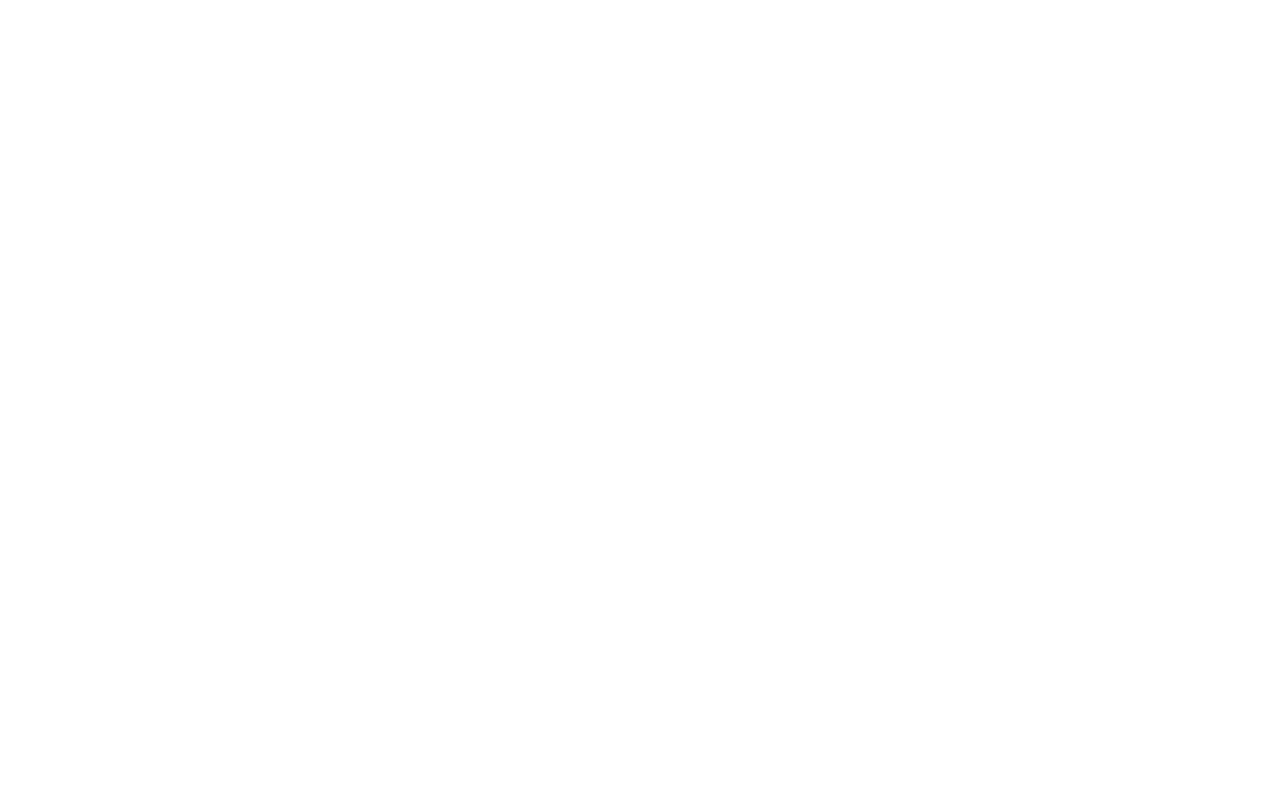
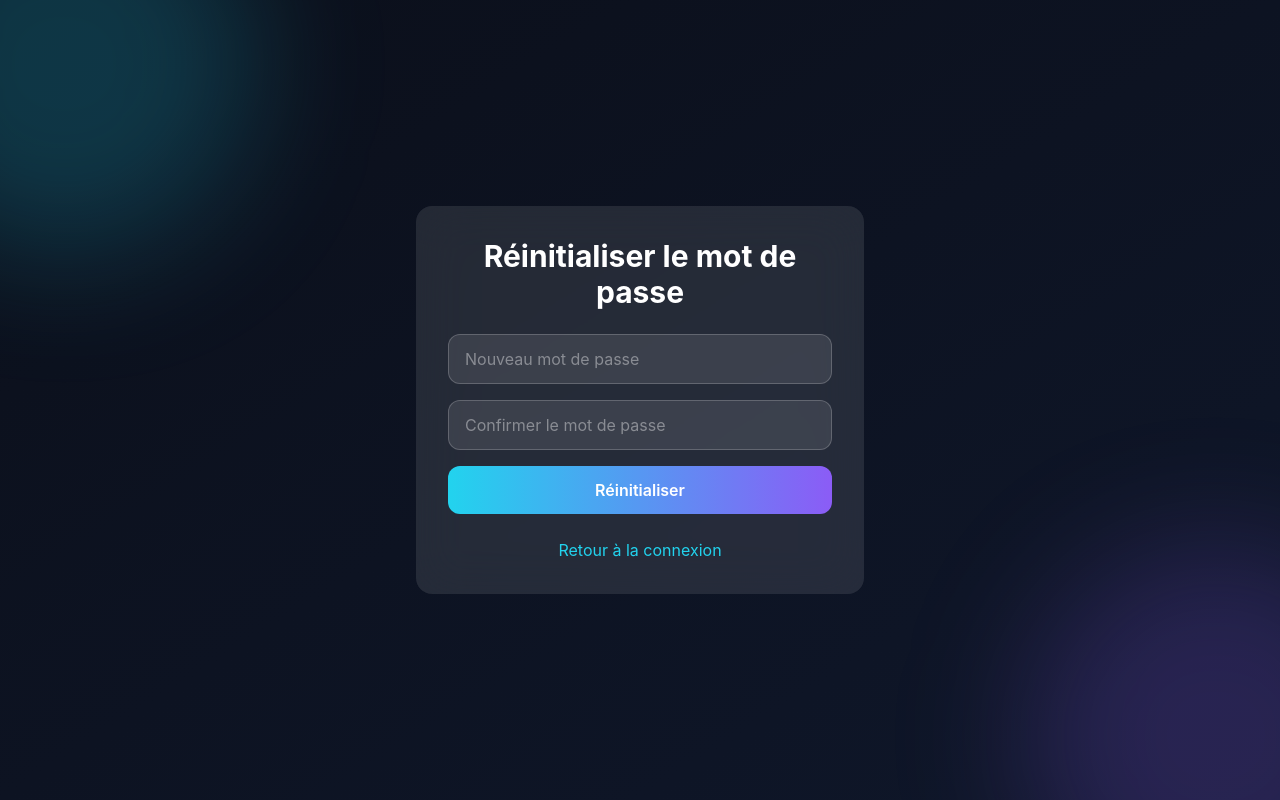
Before and after one commit to Mouhamed-Ndiaye13/projet-INDIVIDUEL-tache-21, a React (Create React App) app: page /reset-password-confirm/1/1 in a window 1280 px wide. Before the commit this address had no page. Built offline with nearby package versions, Linux system fonts and the light colour scheme.

Commit message:
tay mou nekh

```diff
--- a/src/App.jsx
+++ b/src/App.jsx
@@ -1,21 +1,35 @@
 import { BrowserRouter as Router, Routes, Route } from "react-router-dom";
+
+// Pages publiques
 import Login from "./pages/Login";
 import Register from "./pages/Register";
 import ForgotPassword from "./pages/ForgotPassword";
+import ActivateAccount from "./pages/ActivateAccount";
+import ResetPasswordConfirm from "./pages/ResetPasswordConfirm";
+
+// Pages protégées
 import Dashboard from "./pages/Dashboard";
 import Hotels from "./pages/Hotels";
+
+// Route privée
 import PrivateRoute from "./router/PrivateRoute";
 
 function App() {
   return (
     <Router>
       <Routes>
-        {/* Public */}
+        {/* 🔓 Routes publiques */}
         <Route path="/" element={<Login />} />
         <Route path="/register" element={<Register />} />
         <Route path="/forgot-password" element={<ForgotPassword />} />
 
-        {/* Protected */}
+        {/* 🔑 Activation du compte */}
+        <Route path="/activate/:uid/:token" element={<ActivateAccount />} />
+
+        {/* 🔑 Reset password */}
+        <Route path="/reset-password-confirm/:uid/:token" element={<ResetPasswordConfirm />} />
+
+        {/* 🔒 Routes protégées */}
         <Route element={<PrivateRoute />}>
           <Route path="/dashboard" element={<Dashboard />} />
           <Route path="/hotels" element={<Hotels />} />
--- /dev/null
+++ b/src/pages/ActivateAccount.jsx
@@ -0,0 +1,37 @@
+import { useEffect, useState } from "react";
+import { useParams, Link, useNavigate } from "react-router-dom";
+import api from "../services/api";
+
+export default function ActivateAccount() {
+  const { uid, token } = useParams();
+  const navigate = useNavigate();
+  const [status, setStatus] = useState("pending"); // pending, success, error
+
+  useEffect(() => {
+    const activate = async () => {
+      try {
+        await api.post("/auth/users/activation/", { uid, token });
+        setStatus("success");
+        setTimeout(() => navigate("/"), 2000);
+      } catch {
+        setStatus("error");
+      }
+    };
+    activate();
+  }, [uid, token, navigate]);
+
+  return (
+    <div className="min-h-screen flex items-center justify-center bg-gradient-to-br from-[#0b0f1a] to-[#0f172a]">
+      <div className="w-full max-w-md bg-white/10 backdrop-blur-xl p-8 rounded-2xl text-center text-white">
+        {status === "pending" && <p>Activation en cours...</p>}
+        {status === "success" && (
+          <>
+            <p className="text-green-400 mb-4">Compte activé avec succès !</p>
+            <p>Redirection vers la connexion...</p>
+          </>
+        )}
+        {status === "error" && <p className="text-red-400">Lien d’activation invalide ou expiré.</p>}
+      </div>
+    </div>
+  );
+}
--- a/src/pages/ForgotPassword.jsx
+++ b/src/pages/ForgotPassword.jsx
@@ -1,25 +1,33 @@
+import { useState } from "react";
 import { Link } from "react-router-dom";
-import { useState } from "react";
+import api from "../services/api";
 
 export default function ForgotPassword() {
   const [email, setEmail] = useState("");
+  const [loading, setLoading] = useState(false);
 
-  const handleSubmit = (e) => {
+  const handleSubmit = async (e) => {
     e.preventDefault();
-    if(email){
-      alert(`Email de réinitialisation envoyé à ${email}`);
-    } else {
-      alert("Veuillez entrer votre email");
+    if (!email) return alert("Veuillez entrer votre email");
+
+    try {
+      setLoading(true);
+      await api.post("/auth/users/reset_password/", { email });
+      alert("Email de réinitialisation envoyé !");
+      setEmail("");
+    } catch (err) {
+      const messages = Object.values(err.response?.data || {}).flat().join(" ");
+      alert(messages || "Erreur lors de l’envoi");
+    } finally {
+      setLoading(false);
     }
   };
 
   return (
     <div className="min-h-screen flex items-center justify-center bg-gradient-to-br from-[#0b0f1a] to-[#0f172a] relative overflow-hidden">
-      {/* Glow background */}
       <div className="absolute -top-32 -left-32 w-96 h-96 bg-cyan-400/20 blur-3xl rounded-full" />
       <div className="absolute -bottom-32 -right-32 w-96 h-96 bg-violet-500/20 blur-3xl rounded-full" />
 
-      {/* Card */}
       <div className="relative z-10 w-full max-w-md bg-white/10 backdrop-blur-xl border border-white/10 rounded-2xl shadow-[0_0_40px_rgba(0,0,0,0.6)] p-8">
         <h1 className="text-3xl font-extrabold text-center text-white tracking-wide mb-8">
           Mot de passe oublié
@@ -31,35 +39,19 @@ export default function ForgotPassword() {
             placeholder="Entrez votre email"
             value={email}
             onChange={(e) => setEmail(e.target.value)}
-            className="
-              w-full px-4 py-3 rounded-xl
-              bg-white/10 text-white
-              border border-white/20
-              placeholder-white/40
-              focus:outline-none focus:ring-2 focus:ring-cyan-400/60 focus:border-cyan-400
-              transition
-            "
+            className="w-full px-4 py-3 rounded-xl bg-white/10 text-white border border-white/20 placeholder-white/40 focus:outline-none focus:ring-2 focus:ring-cyan-400/60 focus:border-cyan-400 transition"
           />
 
           <button
             type="submit"
-            className="
-              w-full py-3 rounded-xl font-semibold tracking-wide
-              bg-gradient-to-r from-cyan-400 to-violet-500
-              text-white
-              hover:shadow-[0_0_30px_rgba(56,189,248,0.8)]
-              hover:scale-[1.02]
-              transition-all duration-300
-            "
+            disabled={loading}
+            className="w-full py-3 rounded-xl font-semibold tracking-wide bg-gradient-to-r from-cyan-400 to-violet-500 text-white hover:shadow-[0_0_30px_rgba(56,189,248,0.8)] hover:scale-[1.02] transition-all duration-300 disabled:opacity-50"
           >
-            Réinitialiser
+            {loading ? "Envoi..." : "Réinitialiser"}
           </button>
         </form>
 
-        <Link
-          to="/"
-          className="block text-center mt-6 text-white/70 hover:text-cyan-400 transition"
-        >
+        <Link to="/" className="block text-center mt-6 text-white/70 hover:text-cyan-400 transition">
           Retour à la connexion
         </Link>
       </div>
--- a/src/pages/Login.jsx
+++ b/src/pages/Login.jsx
@@ -1,5 +1,5 @@
 import { useState, useEffect } from "react";
-import { useNavigate, Link } from "react-router-dom";
+import { Link, useNavigate } from "react-router-dom";
 import api from "../services/api";
 
 export default function Login() {
@@ -7,15 +7,11 @@ export default function Login() {
   const [password, setPassword] = useState("");
   const [error, setError] = useState("");
   const [loading, setLoading] = useState(false);
-
   const navigate = useNavigate();
 
-  // ⚡ Redirection si déjà connecté
   useEffect(() => {
     const token = localStorage.getItem("token");
-    if (token) {
-      navigate("/dashboard", { replace: true });
-    }
+    if (token) navigate("/dashboard", { replace: true });
   }, [navigate]);
 
   const handleSubmit = async (e) => {
@@ -29,35 +25,31 @@ export default function Login() {
 
     try {
       setLoading(true);
-      const res = await api.post("/users/login/", { email, password });
-
-      // 🔐 Sauvegarde token + user
-      localStorage.setItem("token", res.data.token);
-      localStorage.setItem("user", JSON.stringify(res.data.user));
-
-      // 🔑 Redirection vers dashboard avec replace: true
+      const res = await api.post("/auth/jwt/create/", { email, password });
+      localStorage.setItem("token", res.data.access);
+      localStorage.setItem("user", JSON.stringify({ email }));
       navigate("/dashboard", { replace: true });
     } catch (err) {
-      setError(
-        err.response?.data?.error || "Erreur lors de la connexion"
-      );
+      const messages = Object.values(err.response?.data || {}).flat().join(" ");
+      setError(messages || "Erreur lors de la connexion");
     } finally {
       setLoading(false);
     }
   };
 
   return (
-    <div className="min-h-screen flex items-center justify-center bg-gradient-to-br from-[#0b0f1a] to-[#0f172a]">
-      <div className="w-full max-w-md bg-white/10 backdrop-blur-xl p-8 rounded-2xl">
-        <h1 className="text-3xl font-bold text-white text-center mb-6">
+    <div className="min-h-screen flex items-center justify-center bg-gradient-to-br from-[#0b0f1a] to-[#0f172a] relative overflow-hidden">
+      <div className="absolute -top-32 -left-32 w-96 h-96 bg-cyan-400/20 blur-3xl rounded-full" />
+      <div className="absolute -bottom-32 -right-32 w-96 h-96 bg-violet-500/20 blur-3xl rounded-full" />
+
+      <div className="relative z-10 w-full max-w-md bg-white/10 backdrop-blur-xl border border-white/10 rounded-2xl shadow-[0_0_40px_rgba(0,0,0,0.6)] p-8">
+        <h1 className="text-3xl font-extrabold text-center text-white tracking-wide mb-8">
           Connexion
         </h1>
 
-        {error && (
-          <p className="text-red-400 text-sm text-center mb-4">{error}</p>
-        )}
+        {error && <p className="text-red-400 text-sm text-center mb-4">{error}</p>}
 
-        <form className="space-y-4" onSubmit={handleSubmit}>
+        <form className="space-y-6" onSubmit={handleSubmit}>
           <input
             type="email"
             placeholder="Email"
@@ -73,12 +65,8 @@ export default function Login() {
             className="w-full px-4 py-3 rounded-xl bg-white/10 text-white border border-white/20 placeholder-white/40 focus:outline-none focus:ring-2 focus:ring-cyan-400/60 transition"
           />
 
-          {/* Lien Mot de passe oublié */}
           <div className="text-right">
-            <Link
-              to="/forgot-password"
-              className="text-cyan-400 hover:underline text-sm"
-            >
+            <Link to="/forgot-password" className="text-cyan-400 hover:underline text-sm">
               Mot de passe oublié ?
             </Link>
           </div>
@@ -86,7 +74,7 @@ export default function Login() {
           <button
             type="submit"
             disabled={loading}
-            className="w-full py-3 rounded-xl font-semibold bg-gradient-to-r from-cyan-400 to-violet-500 text-white hover:shadow-lg transition disabled:opacity-50"
+            className="w-full py-3 rounded-xl font-semibold tracking-wide bg-gradient-to-r from-cyan-400 to-violet-500 text-white hover:shadow-[0_0_30px_rgba(56,189,248,0.8)] hover:scale-[1.02] transition-all duration-300 disabled:opacity-50"
           >
             {loading ? "Connexion..." : "Se connecter"}
           </button>
--- a/src/pages/Register.jsx
+++ b/src/pages/Register.jsx
@@ -1,9 +1,8 @@
+import { useState } from "react";
 import { Link, useNavigate } from "react-router-dom";
-import { useState } from "react";
 import api from "../services/api";
 
 export default function Register() {
-  const [name, setName] = useState("");
   const [email, setEmail] = useState("");
   const [password, setPassword] = useState("");
   const [confirm, setConfirm] = useState("");
@@ -16,11 +15,10 @@ export default function Register() {
     e.preventDefault();
     setError("");
 
-    if (!name || !email || !password || !confirm) {
+    if (!email || !password || !confirm) {
       setError("Veuillez remplir tous les champs");
       return;
     }
-
     if (password !== confirm) {
       setError("Les mots de passe ne correspondent pas");
       return;
@@ -28,20 +26,12 @@ export default function Register() {
 
     try {
       setLoading(true);
-
-      // Appel API pour enregistrer l'utilisateur
-      await api.post("/users/register/", {
-        name,
-        email,
-        password,
-      });
-
-      // 🔑 Redirection vers Login avec replace: true pour bloquer le back
+      await api.post("/auth/users/", { email, password, re_password: confirm });
+      alert("Email envoyé pour confirmation. Vérifiez votre boîte mail !");
       navigate("/", { replace: true });
     } catch (err) {
-      setError(
-        err.response?.data?.error || "Erreur lors de l’inscription"
-      );
+      const messages = Object.values(err.response?.data || {}).flat().join(" ");
+      setError(messages || "Erreur lors de l’inscription");
     } finally {
       setLoading(false);
     }
@@ -49,54 +39,37 @@ export default function Register() {
 
   return (
     <div className="min-h-screen flex items-center justify-center bg-gradient-to-br from-[#0b0f1a] to-[#0f172a] relative overflow-hidden">
-      {/* Glow background */}
       <div className="absolute -top-32 -left-32 w-96 h-96 bg-cyan-400/20 blur-3xl rounded-full" />
       <div className="absolute -bottom-32 -right-32 w-96 h-96 bg-violet-500/20 blur-3xl rounded-full" />
 
-      {/* Card */}
       <div className="relative z-10 w-full max-w-md bg-white/10 backdrop-blur-xl border border-white/10 rounded-2xl shadow-[0_0_40px_rgba(0,0,0,0.6)] p-8">
         <h1 className="text-3xl font-extrabold text-center text-white tracking-wide mb-8">
           Inscription <span className="text-cyan-400">Admin</span>
         </h1>
 
-        {/* ❌ Erreur */}
-        {error && (
-          <p className="text-red-400 text-sm text-center mb-4">
-            {error}
-          </p>
-        )}
+        {error && <p className="text-red-400 text-sm text-center mb-4">{error}</p>}
 
         <form className="space-y-6" onSubmit={handleSubmit}>
-          <input
-            type="text"
-            placeholder="Nom complet"
-            value={name}
-            onChange={(e) => setName(e.target.value)}
-            className="w-full px-4 py-3 rounded-xl bg-white/10 text-white border border-white/20 placeholder-white/40 focus:outline-none focus:ring-2 focus:ring-cyan-400/60 focus:border-cyan-400 transition"
-          />
-
           <input
             type="email"
             placeholder="Email"
             value={email}
             onChange={(e) => setEmail(e.target.value)}
-            className="w-full px-4 py-3 rounded-xl bg-white/10 text-white border border-white/20 placeholder-white/40 focus:outline-none focus:ring-2 focus:ring-cyan-400/60 focus:border-cyan-400 transition"
+            className="w-full px-4 py-3 rounded-xl bg-white/10 text-white border border-white/20 placeholder-white/40 focus:outline-none focus:ring-2 focus:ring-cyan-400/60 transition"
           />
-
           <input
             type="password"
             placeholder="Mot de passe"
             value={password}
             onChange={(e) => setPassword(e.target.value)}
-            className="w-full px-4 py-3 rounded-xl bg-white/10 text-white border border-white/20 placeholder-white/40 focus:outline-none focus:ring-2 focus:ring-cyan-400/60 focus:border-cyan-400 transition"
+            className="w-full px-4 py-3 rounded-xl bg-white/10 text-white border border-white/20 placeholder-white/40 focus:outline-none focus:ring-2 focus:ring-cyan-400/60 transition"
           />
-
           <input
             type="password"
             placeholder="Confirmer le mot de passe"
             value={confirm}
             onChange={(e) => setConfirm(e.target.value)}
-            className="w-full px-4 py-3 rounded-xl bg-white/10 text-white border border-white/20 placeholder-white/40 focus:outline-none focus:ring-2 focus:ring-cyan-400/60 focus:border-cyan-400 transition"
+            className="w-full px-4 py-3 rounded-xl bg-white/10 text-white border border-white/20 placeholder-white/40 focus:outline-none focus:ring-2 focus:ring-cyan-400/60 transition"
           />
 
           <button
--- /dev/null
+++ b/src/pages/ResetPasswordConfirm.jsx
@@ -0,0 +1,89 @@
+import { useState } from "react";
+import { useParams, Link } from "react-router-dom";
+import api from "../services/api";
+
+export default function ResetPasswordConfirm() {
+  const { uid, token } = useParams();
+  const [password, setPassword] = useState("");
+  const [confirm, setConfirm] = useState("");
+  const [message, setMessage] = useState("");
+  const [error, setError] = useState("");
+  const [loading, setLoading] = useState(false);
+
+  const handleSubmit = async (e) => {
+    e.preventDefault();
+    setError("");
+    setMessage("");
+
+    if (!password || !confirm) {
+      setError("Veuillez remplir tous les champs");
+      return;
+    }
+    if (password !== confirm) {
+      setError("Les mots de passe ne correspondent pas");
+      return;
+    }
+
+    try {
+      setLoading(true);
+      // Djoser attend password et re_password pour certains backends
+      await api.post("/auth/users/reset_password_confirm/", { uid, token, new_password: password });
+      setMessage("Mot de passe réinitialisé avec succès !");
+      setPassword("");
+      setConfirm("");
+    } catch (err) {
+      if (err.response?.data) {
+        const messages = Object.values(err.response.data)
+          .flat()
+          .join(" ");
+        setError(messages || "Lien invalide ou expiré");
+      } else {
+        setError("Lien invalide ou expiré");
+      }
+    } finally {
+      setLoading(false);
+    }
+  };
+
+  return (
+    <div className="min-h-screen flex items-center justify-center bg-gradient-to-br from-[#0b0f1a] to-[#0f172a] relative overflow-hidden">
+      <div className="absolute -top-32 -left-32 w-96 h-96 bg-cyan-400/20 blur-3xl rounded-full" />
+      <div className="absolute -bottom-32 -right-32 w-96 h-96 bg-violet-500/20 blur-3xl rounded-full" />
+
+      <div className="relative z-10 w-full max-w-md bg-white/10 backdrop-blur-xl p-8 rounded-2xl text-center text-white">
+        <h1 className="text-3xl font-bold mb-6">Réinitialiser le mot de passe</h1>
+
+        {error && <p className="text-red-400 mb-4">{error}</p>}
+        {message && <p className="text-green-400 mb-4">{message}</p>}
+
+        <form className="space-y-4" onSubmit={handleSubmit}>
+          <input
+            type="password"
+            placeholder="Nouveau mot de passe"
+            value={password}
+            onChange={(e) => setPassword(e.target.value)}
+            className="w-full px-4 py-3 rounded-xl bg-white/10 text-white border border-white/20 placeholder-white/40 focus:outline-none focus:ring-2 focus:ring-cyan-400/60 transition"
+          />
+          <input
+            type="password"
+            placeholder="Confirmer le mot de passe"
+            value={confirm}
+            onChange={(e) => setConfirm(e.target.value)}
+            className="w-full px-4 py-3 rounded-xl bg-white/10 text-white border border-white/20 placeholder-white/40 focus:outline-none focus:ring-2 focus:ring-cyan-400/60 transition"
+          />
+          <button
+            type="submit"
+            disabled={loading}
+            className="w-full py-3 rounded-xl font-semibold bg-gradient-to-r from-cyan-400 to-violet-500 text-white hover:shadow-lg transition disabled:opacity-50"
+          >
+            {loading ? "Réinitialisation..." : "Réinitialiser"}
+          </button>
+        </form>
+
+        <Link to="/" className="block mt-6 text-cyan-400 hover:underline">
+          Retour à la connexion
+        </Link>
+      </div>
+    </div>
+  );
+}
--- a/src/router/PrivateRoute.jsx
+++ b/src/router/PrivateRoute.jsx
@@ -1,7 +1,7 @@
 import { Navigate, Outlet } from "react-router-dom";
 
+// Vérifie si l'utilisateur est connecté (token présent dans localStorage)
 export default function PrivateRoute() {
-  const isAuth = true; // temporaire
-
-  return isAuth ? <Outlet /> : <Navigate to="/" />;
+  const token = localStorage.getItem("access"); // token JWT
+  return token ? <Outlet /> : <Navigate to="/" replace />;
 }
```
Also changed, not shown: src/services/api.js (+30 -11 lines).
